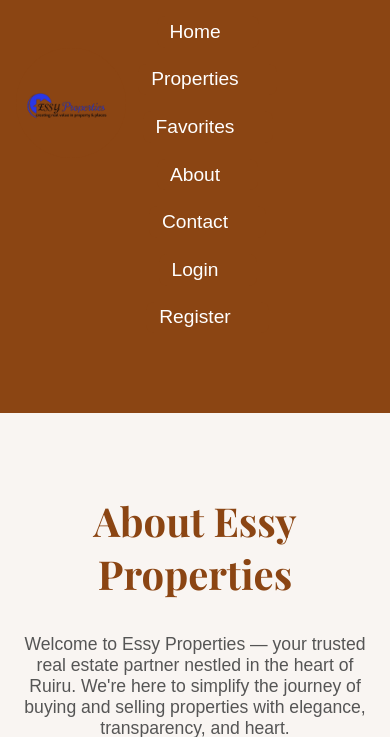
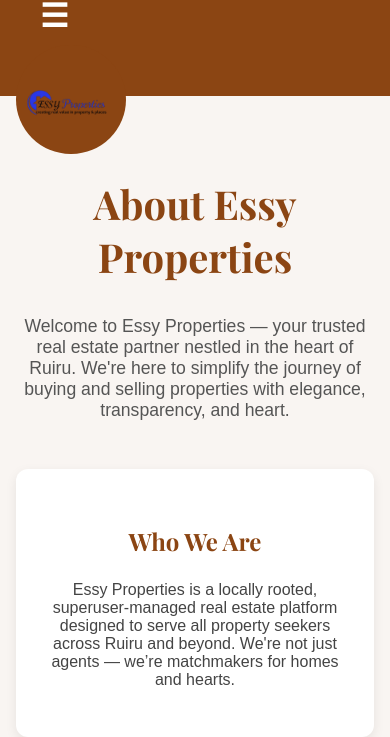
Before and after one commit to frankmuriithi/Lishya, a Django app: page /about/ in a window 390 px wide. Shown: the top 737 px of the page. Run offline with Django 5.2, Linux system fonts and the light colour scheme.

Commit message:
another commit

```diff
--- a/mainapp/templates/mainapp/base.html
+++ b/mainapp/templates/mainapp/base.html
@@ -41,7 +41,7 @@
 
     .logo-container {
       position: fixed;
-      top: 3rem;
+      top: 2.8rem;
       left: 1rem;
       z-index: 1000;
       padding: 0.3rem;
@@ -55,9 +55,8 @@
       display: block;
     }
 
-    /* ===================== NAVIGATION ===================== */
     .site-header {
-      padding: 1rem 2rem;
+      padding: 1rem 2rem 1rem 160px;
       display: flex;
       align-items: center;
       justify-content: space-between;
@@ -106,53 +105,87 @@
       color: #8B4513;
     }
 
-    /* =================== RESPONSIVE =================== */
+    .sidebar-toggle {
+      display: none;
+      font-size: 2rem;
+      background: none;
+      border: none;
+      color: white;
+      cursor: pointer;
+      position: fixed;
+      top: -1rem;
+      left: 1rem;
+      z-index: 3000;
+    }
+
+    .mobile-sidebar {
+      position: fixed;
+      top: 0;
+      left: -100%;
+      width: 250px;
+      height: 100vh;
+      background: #a06635;
+      color: white;
+      padding: 2rem;
+      transition: left 0.4s ease-in-out;
+      z-index: 2500;
+    }
+
+    .mobile-sidebar.active {
+      left: 0;
+    }
+
+    .mobile-sidebar ul {
+      list-style: none;
+      padding: 0;
+      margin: 0;
+    }
+
+    .mobile-sidebar ul li {
+      margin-bottom: 1.5rem;
+    }
+
+    .mobile-sidebar ul li a {
+      color: white;
+      text-decoration: none;
+      font-size: 1.2rem;
+    }
+
+    .sidebar-close {
+      position: absolute;
+      top: 1rem;
+      right: 1rem;
+      font-size: 2rem;
+      cursor: pointer;
+    }
+
     @media (max-width: 768px) {
-      .navbar {
-        flex-direction: column;
-        align-items: flex-start;
-        gap: 1rem;
+      .nav-left-wrap,
+      .nav-right-wrap {
+        display: none;
       }
 
-      .nav-left-wrap,
-      .nav-right-wrap {
-        width: 100%;
+      .sidebar-toggle {
+        display: block;
       }
 
-      .nav-left,
-      .nav-right {
-        flex-direction: column;
-        gap: 1rem;
-        width: 100%;
-      }
-
-      .navbar a {
-        display: block;
-        width: 100%;
-      }
-
-      .floating-logo {
-        width: 100px;
-      }
-
-      .logo-container {
-        padding: 0.3rem;
+      .site-header {
+        padding-left: 3rem;
       }
     }
   </style>
 </head>
 
 <body>
-  <!-- Floating Logo -->
+  <button class="sidebar-toggle" onclick="toggleSidebar()" id="toggleBtn">☰</button>
+
   <div class="logo-container">
     <img src="{% static 'mainapp/images/at_.png' %}" alt="Logo" class="floating-logo" />
   </div>
 
-  <!-- Orange Header -->
   <div class="orange-section">
     <header class="site-header">
       <nav class="navbar">
-        <!-- Left-side nav -->
         <div class="nav-left-wrap">
           <ul class="nav-left">
             <li><a href="{% url 'index' %}">Home</a></li>
@@ -166,7 +199,6 @@
           </ul>
         </div>
 
-        <!-- Right-side nav -->
         <div class="nav-right-wrap">
           <ul class="nav-right">
             {% if request.user.is_authenticated %}
@@ -181,10 +213,28 @@
     </header>
   </div>
 
-  <!-- Main Content -->
+  <div class="mobile-sidebar" id="mobileSidebar">
+    <span class="sidebar-close" onclick="toggleSidebar()">&times;</span>
+    <ul>
+      <li><a href="{% url 'index' %}">Home</a></li>
+      <li><a href="{% url 'property_list' %}">Properties</a></li>
+      <li><a href="{% url 'view_favorites' %}">Favorites</a></li>
+      <li><a href="{% url 'about' %}">About</a></li>
+      <li><a href="{% url 'contact_page' %}">Contact</a></li>
+      {% if request.user.is_authenticated and request.user.is_superuser %}
+        <li><a href="{% url 'seller_dashboard' %}">Dashboard</a></li>
+      {% endif %}
+      {% if request.user.is_authenticated %}
+        <li><a href="{% url 'logout' %}">Logout</a></li>
+      {% else %}
+        <li><a href="{% url 'login' %}">Login</a></li>
+        <li><a href="{% url 'register' %}">Register</a></li>
+      {% endif %}
+    </ul>
+  </div>
+
   {% block content %}{% endblock content %}
 
-  <!-- Footer -->
   <footer style="padding:1rem; color:white; background:#333; text-align:center;">
     &copy; 2025 Essy Properties. All rights reserved.
     <div style="margin-top:1rem; display:flex; gap:1rem; justify-content:center;">
@@ -194,8 +244,19 @@
     </div>
   </footer>
 
-  <!-- Scripts -->
   <script>
+    function toggleSidebar() {
+      const sidebar = document.getElementById('mobileSidebar');
+      const toggleBtn = document.getElementById('toggleBtn');
+      sidebar.classList.toggle('active');
+
+      if (sidebar.classList.contains('active')) {
+        toggleBtn.style.display = 'none';
+      } else {
+        toggleBtn.style.display = 'block';
+      }
+    }
+
     document.addEventListener('DOMContentLoaded', function() {
       const images = document.querySelectorAll('.pop-image');
       const observer = new IntersectionObserver((entries) => {
@@ -218,11 +279,6 @@
       }, { threshold: 0.3 });
       sections.forEach(section => colorObserver.observe(section));
     });
-
-    function toggleVisibility(id) {
-      const el = document.getElementById(id);
-      el.style.display = el.style.display === "none" ? "block" : "none";
-    }
   </script>
 </body>
 </html>
```
Also changed, not shown: db.sqlite3.
